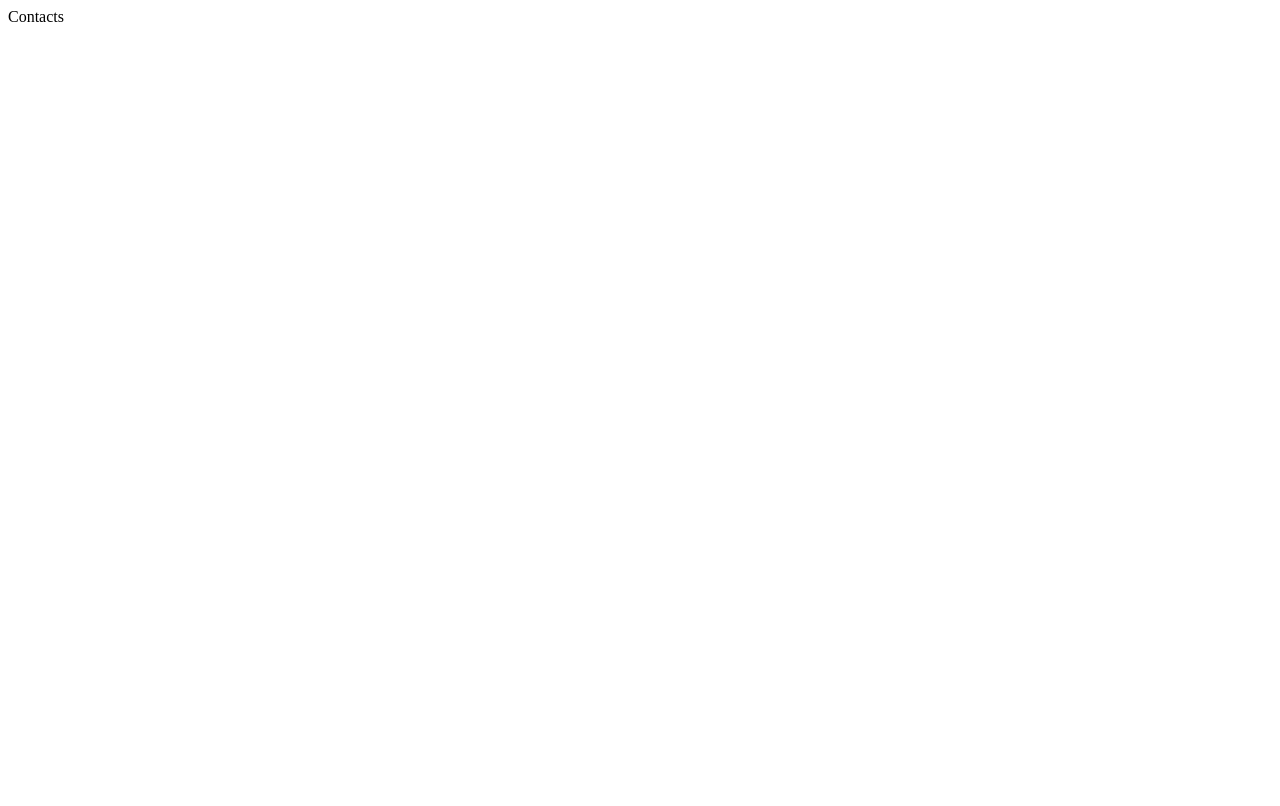
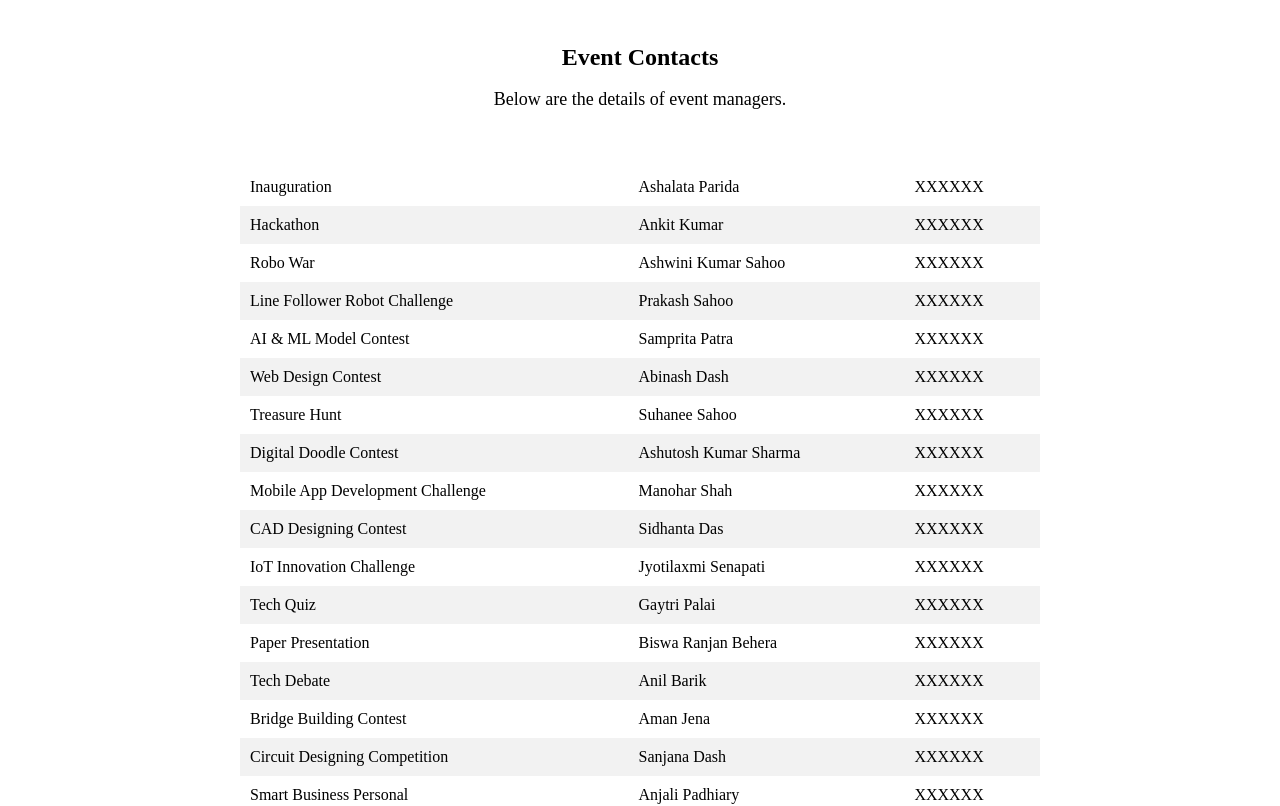
Before and after one commit to ankitku3101/festronix, a Next.js app: page /Contacts in a window 1280 px wide. Shown: the top 806 px of the page. Built offline with nearby package versions, Linux system fonts and the light colour scheme.

Commit message:
changes in contacts

```diff
--- a/app/page.tsx
+++ b/app/page.tsx
@@ -1,10 +1,13 @@
+import Contacts from "@/pages/Contacts";
 import Landing from "@/pages/Landing";
+import { Contact } from "lucide-react";
 import Image from "next/image";
 
 export default function Home() {
   return (
     <div>
       <Landing/>
+      <Contacts/>
     </div>
   );
 }
--- a/components/Header.tsx
+++ b/components/Header.tsx
@@ -54,7 +54,7 @@ export const Header = () => {
               <Link href="/#Sponsors" className="hover:text-white">
                 Sponsors
               </Link>
-              <Link href="/#contact" className="hover:text-white">
+              <Link href="/Contacts" className="hover:text-white">
                 Contact
               </Link>
               <Link href="/#register" className="hover:text-white">
--- a/pages/Contacts.tsx
+++ b/pages/Contacts.tsx
@@ -1,9 +1,63 @@
-import React from 'react'
+import React from "react";
 
-function Contacts() {
+const eventContacts = [
+  { event: "Inauguration", coordinator: "Ashalata Parida", phone: "XXXXXX" },
+  { event: "Hackathon", coordinator: "Ankit Kumar", phone: "XXXXXX" },
+  { event: "Robo War", coordinator: "Ashwini Kumar Sahoo", phone: "XXXXXX" },
+  { event: "Line Follower Robot Challenge", coordinator: "Prakash Sahoo", phone: "XXXXXX" },
+  { event: "AI & ML Model Contest", coordinator: "Samprita Patra", phone: "XXXXXX" },
+  { event: "Web Design Contest", coordinator: "Abinash Dash", phone: "XXXXXX" },
+  { event: "Treasure Hunt", coordinator: "Suhanee Sahoo", phone: "XXXXXX" },
+  { event: "Digital Doodle Contest", coordinator: "Ashutosh Kumar Sharma", phone: "XXXXXX" },
+  { event: "Mobile App Development Challenge", coordinator: "Manohar Shah", phone: "XXXXXX" },
+  { event: "CAD Designing Contest", coordinator: "Sidhanta Das", phone: "XXXXXX" },
+  { event: "IoT Innovation Challenge", coordinator: "Jyotilaxmi Senapati", phone: "XXXXXX" },
+  { event: "Tech Quiz", coordinator: "Gaytri Palai", phone: "XXXXXX" },
+  { event: "Paper Presentation", coordinator: "Biswa Ranjan Behera", phone: "XXXXXX" },
+  { event: "Tech Debate", coordinator: "Anil Barik", phone: "XXXXXX" },
+  { event: "Bridge Building Contest", coordinator: "Aman Jena", phone: "XXXXXX" },
+  { event: "Circuit Designing Competition", coordinator: "Sanjana Dash", phone: "XXXXXX" },
+  { event: "Smart Business Personal", coordinator: "Anjali Padhiary", phone: "XXXXXX" },
+  { event: "Smart Investor", coordinator: "Mohammad Asad", phone: "XXXXXX" },
+  { event: "Smart Gamer", coordinator: "Anshuman Bhoi", phone: "XXXXXX" },
+  { event: "Drone Challenger", coordinator: "Biswakalyan Udgata", phone: "XXXXXX" },
+  { event: "Pitch Deck Through Canva Video", coordinator: "Susmita Das", phone: "XXXXXX" },
+  { event: "Closing Ceremony", coordinator: "Ananya Pradhan", phone: "XXXXXX" }
+];
+
+const Contacts = () => {
   return (
-    <div>Contacts</div>
-  )
-}
+    <div style={{ backgroundColor: "var(--color-light)", padding: "20px", minHeight: "100vh" }}>
+      <h1 style={{ textAlign: "center", color: "var(--color-dark)", fontSize: "24px", marginBottom: "10px" }}>
+        Event Contacts
+      </h1>
+      <p style={{ textAlign: "center", color: "var(--color-dark)", fontSize: "18px", marginBottom: "20px" }}>
+        Below are the details of event managers.
+      </p>
 
-export default Contacts
+      {/* Table for Event Contacts */}
+      <div style={{ display: "flex", justifyContent: "center" }}>
+        <table style={{ width: "90%", maxWidth: "800px", borderCollapse: "collapse", textAlign: "left" }}>
+          <thead>
+            <tr style={{ backgroundColor: "var(--color-green)", color: "white" }}>
+              <th style={{ padding: "10px", border: "1px solid var(--color-dark)" }}>Event</th>
+              <th style={{ padding: "10px", border: "1px solid var(--color-dark)" }}>Student Coordinator</th>
+              <th style={{ padding: "10px", border: "1px solid var(--color-dark)" }}>Phone</th>
+            </tr>
+          </thead>
+          <tbody>
+            {eventContacts.map((contact, index) => (
+              <tr key={index} style={{ backgroundColor: index % 2 === 0 ? "#fff" : "#f2f2f2" }}>
+                <td style={{ padding: "10px", border: "1px solid var(--color-dark)" }}>{contact.event}</td>
+                <td style={{ padding: "10px", border: "1px solid var(--color-dark)" }}>{contact.coordinator}</td>
+                <td style={{ padding: "10px", border: "1px solid var(--color-dark)" }}>{contact.phone}</td>
+              </tr>
+            ))}
+          </tbody>
+        </table>
+      </div>
+    </div>
+  );
+};
+
+export default Contacts;
```
Also changed, not shown: 1 other file (tests, documents, lock files or other folders).
